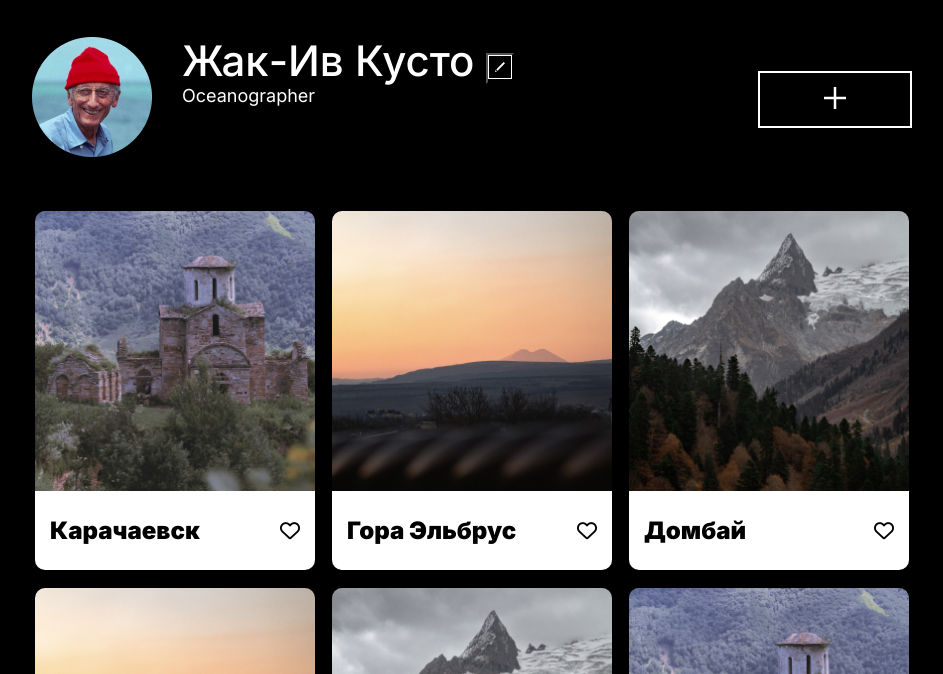
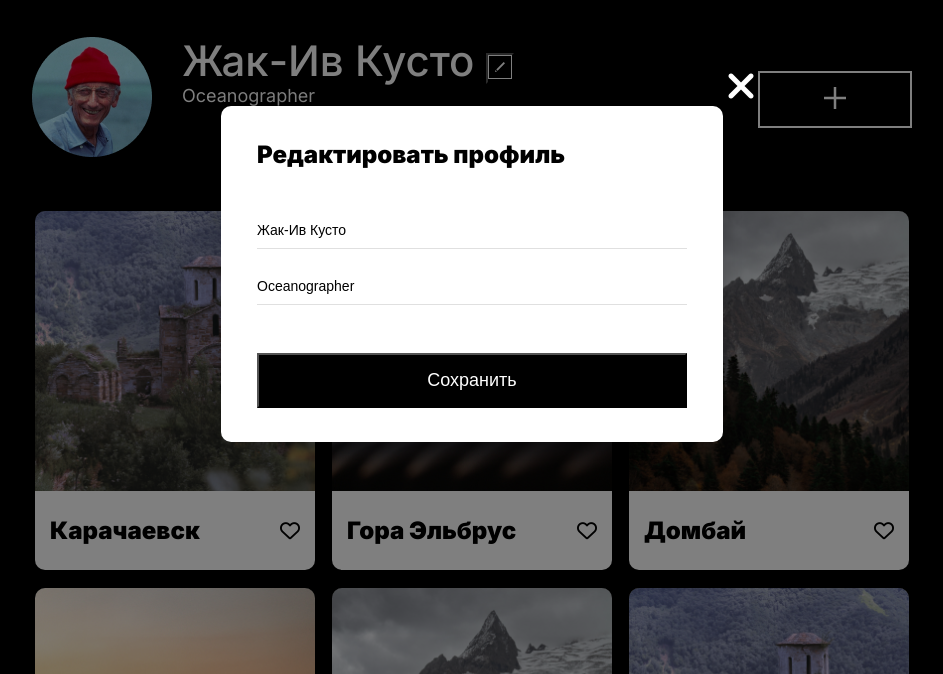
Before and after one commit to Emelyanovaaa/Project-Kusto, a plain HTML site: page index.html in a window 1280 px wide. Shown: the part 126-800 px from the top of the page, without its empty margins (168-1111 px from the left). Drawn offline with Linux system fonts and the light colour scheme.

Commit message:
kusto_develop_adaptiv

```diff
--- a/css/style.css
+++ b/css/style.css
@@ -5,7 +5,11 @@
 
 body {
     font-family: 'Inter', sans-serif;
-    background-color: black
+    background-color: black;
+
+    /*position: relative;
+    overflow: hidden;
+    transition: 0.5s;*/
 }
 
 .wrap {
@@ -105,7 +109,7 @@ body {
 
     .profile_info_edit {
         top: 15px
-        right: -33px;
+        /*right: -33px;*/
     }
 }
 
@@ -173,6 +177,11 @@ body {
 
 .btn_profile_edit {
     background-color: #000000;
+}
+
+.btn_profile_edit:hover {
+    opacity: 0.6;
+    cursor: pointer
 }
 
 .prof_add_btn:hover {
@@ -263,3 +272,183 @@ body {
         font-size: 16px;
     }
 }
+
+/*Секция edit_overlay*/
+
+.edit_overlay {
+    /*top: 33px;
+    left: 404px;
+    opacity: 0.5;
+    transition: 0.5s;
+    background-color: #000000;*/
+
+    width: 100%;
+    height: 100vh;
+    position: fixed;
+    background-color: rgba(0, 0, 0, 0.5);
+    visibility: visible;
+    opacity: 1;
+    z-index: 1000;
+    left: 0;
+    top: 0;
+    display: flex;
+    align-items: center;
+    justify-content: center;
+}
+
+.edit_overlay.is-hidden {
+    visibility: hidden;
+    opacity: 0;
+}
+
+.profil_add_edit_overlay {
+    width: 430px;
+    /*height: 330px;*/
+    background: #FFFFFF;
+    box-shadow: 0px 0px 25px rgba(0, 0, 0, 0.15);
+    border-radius: 10px;
+
+    display: flex;
+    flex-direction: column;
+    padding: 34px 36px;
+
+    position: relative;
+}
+
+.profile__form {
+    display: flex;
+    flex-direction: column;
+    /*width: 240px;*/
+}
+
+.edit_overlay_title {
+    font-weight: 900;
+    font-size: 24px;
+    line-height: 29px;
+    color: #000000;
+
+    margin-bottom: 54px;
+}
+
+/*.edit_overlay_name_row {
+    position: relative;
+    margin-bottom: 54px;
+}*/
+
+.edit_overlay_name {
+    margin-bottom: 30px;
+    border-top: none;
+    border-right: none;
+    border-left: none;
+    outline: none;
+    border-bottom: 1px solid #E0E0E0;
+    padding-bottom: 10px;
+}
+
+.edit_overlay_name::placeholder {
+    font-weight: 400;
+    font-size: 14px;
+    line-height: 17px;
+    color: #000000;
+}
+
+.edit_overlay_description {
+    border-top: none;
+    border-right: none;
+    border-left: none;
+    outline: none;
+    border-bottom: 1px solid #E0E0E0;
+    padding-bottom: 10px;
+}
+
+.edit_overlay_description::placeholder {
+    font-weight: 400;
+    font-size: 14px;
+    line-height: 17px;
+    color: #000000;
+}
+
+.edit_overlay_description {
+    margin-bottom: 48px;
+}
+
+.edit_overlay_btn {
+    padding: 15px;
+    background-color: #000000;
+    color: #ffffff;
+    font-size: 18px;
+}
+
+.edit_overlay_btn:hover {
+    opacity: 0.6;
+    cursor: pointer;
+}
+
+.edit_overlay_cancel {
+    position: absolute;
+    top: -40px;
+    right: -33px;
+}
+
+.edit_overlay_cancel_btn {
+    border: none;
+    background-color: rgba(0, 0, 0, 0.0);
+}
+
+.edit_overlay_cancel_btn:hover {
+    opacity: 0.6;
+    cursor: pointer
+}
+
+.fa-sharp {
+    color: #ffffff;
+    font-size: 40px;
+}
+
+
+@media (max-width: 640px) {
+    .profil_add_edit_overlay {
+        width: auto;
+        height: 322px;
+    }
+
+    .edit_overlay_title {
+        font-size: 18px;
+        line-height: 22px;
+    }
+
+    .edit_overlay_btn {
+        font-size: 14px;
+        line-height: 17px;
+    }
+
+    .fa-sharp {
+        font-size: 30px;
+    }
+
+    .edit_overlay_cancel {
+        top: -34px;
+        right: -1px;
+    }
+}
+
+@media (max-width: 375px) {
+    .profil_add_edit_overlay {
+        padding: 34px 26px;
+    }
+
+    .prof_info_name_text {
+        font-size: 27px;
+        line-height: 33px;
+    }
+
+    .profile_info_edit {
+        top: 6px;
+        right: -37px;
+    }
+
+    .footer_marka_text {
+        font-size: 14px;
+        line-height: 17px;
+    }
+}
--- a/index.html
+++ b/index.html
@@ -1,5 +1,6 @@
 <!DOCTYPE html>
 <html lang="en">
+
 <head>
     <meta charset="UTF-8">
     <meta http-equiv="X-UA-Compatible" content="IE=edge">
@@ -11,6 +12,7 @@
     <link href="https://fonts.googleapis.com/css2?family=Inter:wght@400;500;900&display=swap" rel="stylesheet">
     <script src="https://kit.fontawesome.com/edfce5a23b.js" crossorigin="anonymous"></script>
 </head>
+
 <body>
     <header class="header">
         <div class="wrap">
@@ -63,7 +65,8 @@
                     </div>
                     <div class="card_under_img">
                         <div class="card_img_text">Карачаевск</div>
-                        <div class="card_img_like"><button class="btn_like_icon"><i class="fa-regular fa-heart"></i></button></div>
+                        <div class="card_img_like"><button class="btn_like_icon"><i
+                                    class="fa-regular fa-heart"></i></button></div>
                     </div>
                 </div>
                 <div class="card">
@@ -72,7 +75,8 @@
                     </div>
                     <div class="card_under_img">
                         <div class="card_img_text">Гора Эльбрус</div>
-                        <div class="card_img_like"><button class="btn_like_icon"><i class="fa-regular fa-heart"></i></button></div>
+                        <div class="card_img_like"><button class="btn_like_icon"><i
+                                    class="fa-regular fa-heart"></i></button></div>
                     </div>
                 </div>
                 <div class="card">
@@ -81,7 +85,8 @@
                     </div>
                     <div class="card_under_img">
                         <div class="card_img_text">Домбай</div>
-                        <div class="card_img_like"><button class="btn_like_icon"><i class="fa-regular fa-heart"></i></button></div>
+                        <div class="card_img_like"><button class="btn_like_icon"><i
+                                    class="fa-regular fa-heart"></i></button></div>
                     </div>
                 </div>
                 <div class="card">
@@ -90,7 +95,8 @@
                     </div>
                     <div class="card_under_img">
                         <div class="card_img_text">Гора Эльбрус</div>
-                        <div class="card_img_like"><button class="btn_like_icon"><i class="fa-regular fa-heart"></i></button></div>
+                        <div class="card_img_like"><button class="btn_like_icon"><i
+                                    class="fa-regular fa-heart"></i></button></div>
                     </div>
                 </div>
                 <div class="card">
@@ -99,7 +105,8 @@
                     </div>
                     <div class="card_under_img">
                         <div class="card_img_text">Домбай</div>
-                        <div class="card_img_like"><button class="btn_like_icon"><i class="fa-regular fa-heart"></i></button></div>
+                        <div class="card_img_like"><button class="btn_like_icon"><i
+                                    class="fa-regular fa-heart"></i></button></div>
                     </div>
                 </div>
                 <div class="card">
@@ -108,7 +115,8 @@
                     </div>
                     <div class="card_under_img">
                         <div class="card_img_text">Карачаево-Ч...</div>
-                        <div class="card_img_like"><button class="btn_like_icon"><i class="fa-regular fa-heart"></i></button></div>
+                        <div class="card_img_like"><button class="btn_like_icon"><i
+                                    class="fa-regular fa-heart"></i></button></div>
                     </div>
                 </div>
             </div>
@@ -122,5 +130,24 @@
             </div>
         </div>
     </footer>
+
+    <section class="edit_overlay">
+        <div class="profil_add_edit_overlay">
+            <p class="edit_overlay_title">Редактировать профиль</p>
+            <form class="profile__form">
+                <input type="name" class="edit_overlay_name" placeholder="Жак-Ив Кусто">
+                <input type="text" class="edit_overlay_description" maxlength="25" minlength="2"
+                    placeholder="Oceanographer">
+                <input type="submit" class="edit_overlay_btn" value="Сохранить">
+            </form>
+            <div class="edit_overlay_cancel">
+                <button class="edit_overlay_cancel_btn">
+                    <i class="fa-sharp fa-solid fa-xmark"></i>
+                </button>
+            </div>
+        </div>
+    </section>
+
 </body>
+
 </html>
```
